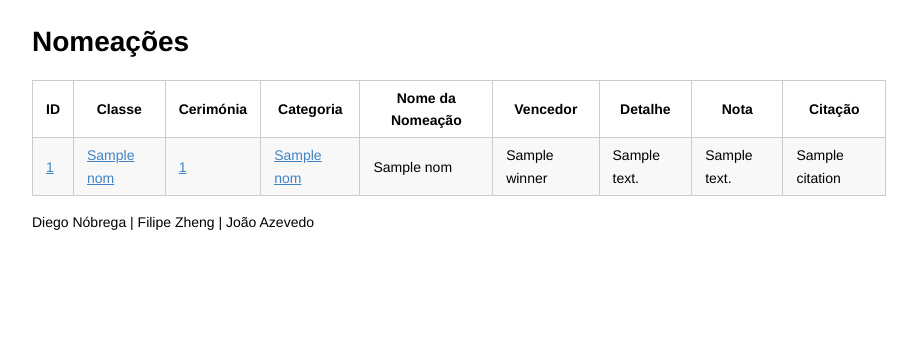
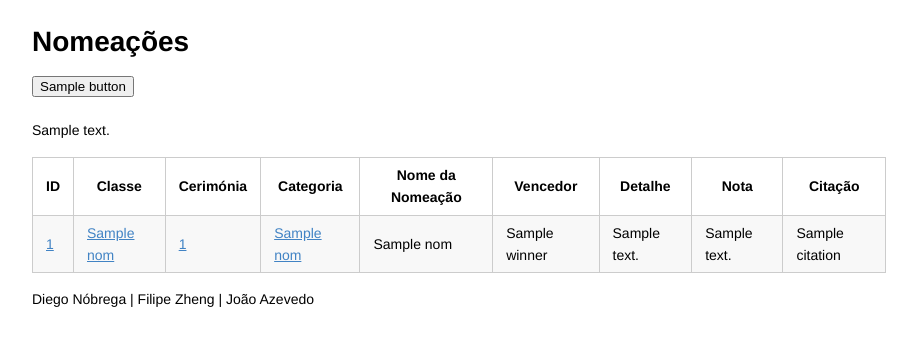
Before and after one commit to ggpaolini/oscares_projeto_bd, a Flask app: template app/templates/listar_nomeacoes.html in a window 1280 px wide. Shown: the part 85-431 px from the top of the page, without its empty margins (181-1098 px from the left). Run offline with Flask 3, Linux system fonts and the light colour scheme; the template is opened without the code that fills it: most values are stand-ins (such as "Sample title", 1, 10 or a date in 2020).

Commit message:
pequena coisa

```diff
--- a/app/templates/listar_nomeacoes.html
+++ b/app/templates/listar_nomeacoes.html
@@ -2,6 +2,9 @@
 {% block content %}
 <h1>Nomeações</h1>
 
+<a href='{{bref}}'><button>{{button}}</button></a>
+<br><br>
+<h>{{Text0}}</h>
 <table>
     <tr>
         <th><b>ID</b></th>
```
